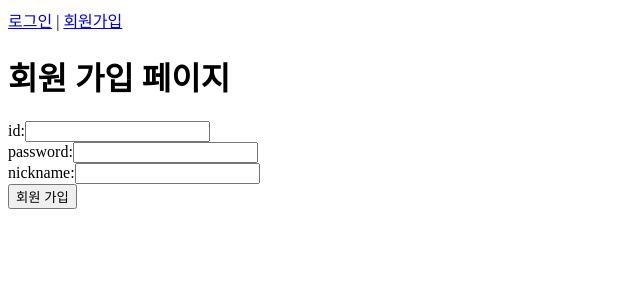
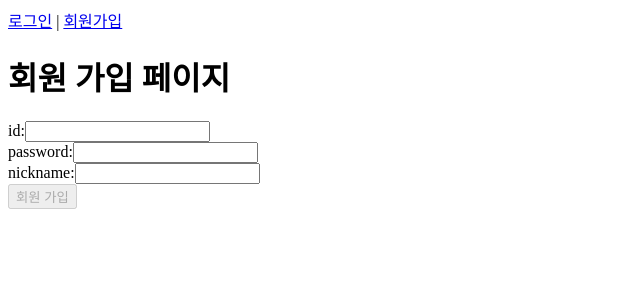
Before and after one commit to twosom/vue-master, a Vue app: page /signup in a window 1280 px wide. Shown: the top 300 px of the page, without its empty margins (0-640 px from the left). Built offline with nearby package versions, Linux system fonts and the light colour scheme.

Commit message:
회원강비 컴포넌트 유효성 검사 구현

```diff
--- a/src/components/SignUpForm.vue
+++ b/src/components/SignUpForm.vue
@@ -15,13 +15,14 @@
       <input type="text" id="nickname" v-model="nickname">
     </div>
 
-    <button type="submit">회원 가입</button>
+    <button :disabled="!isValidUsername || !this.password || !this.nickname" type="submit">회원 가입</button>
     <p>{{ logMessage }}</p>
   </form>
 </template>
 
 <script>
 import {registerUser} from "@/api";
+import {validateEmail} from "@/utils/validation";
 
 export default {
   data() {
@@ -33,7 +34,11 @@ export default {
 
       // Log
       logMessage: String(),
-
+    }
+  },
+  computed: {
+    isValidUsername() {
+      return validateEmail(this.username);
     }
   },
   methods: {
```
